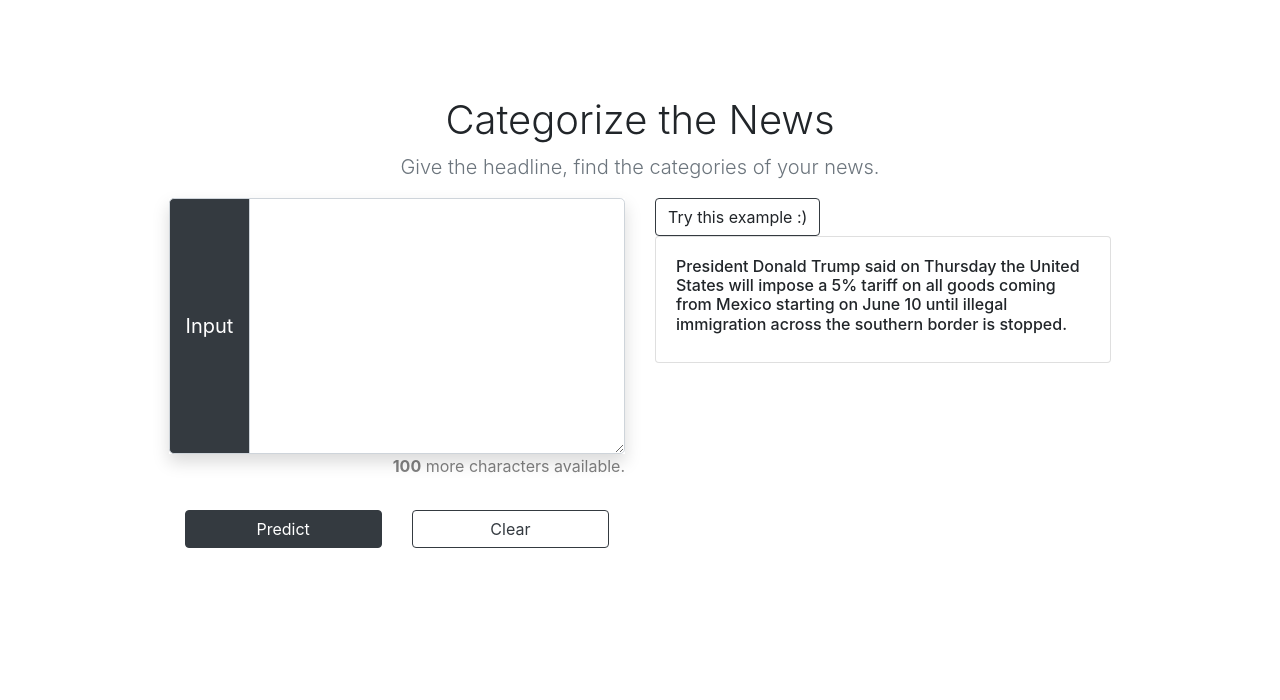
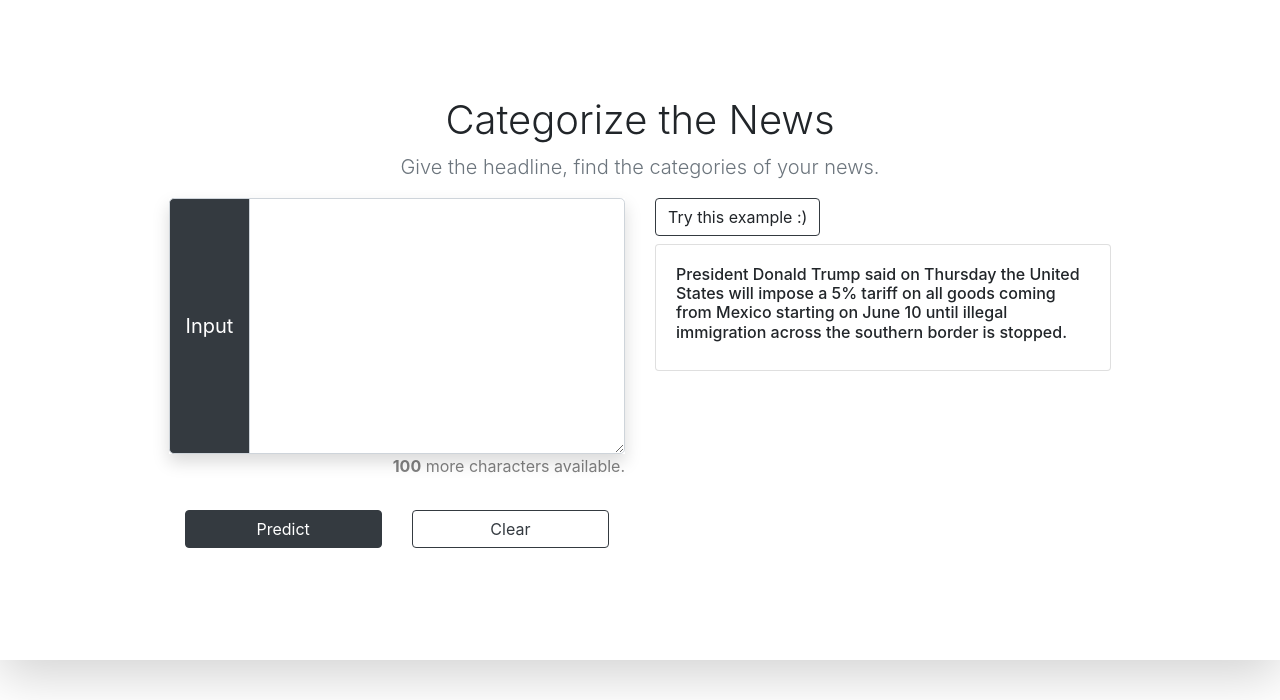
Before and after one commit to FrBernkastel/Explainable-Text-Classifier, a Django app: page /classifier/news/ in a window 1280 px wide. Shown: the part 56-756 px from the top of the page. Run offline with Django 3.2, Linux system fonts and the light colour scheme; some libraries are stand-ins or nearby versions.

Commit message:
refine the task2: complete the version 1.2 for all tasks.

```diff
--- a/textClassifier/static/textClassifier/news.js
+++ b/textClassifier/static/textClassifier/news.js
@@ -106,6 +106,7 @@ function procPieChartsToast(data) {
 function submitText(){
     //3. remove example
   $("#news-example").remove();
+  $("#chart-container").removeClass("d-none");
   if ($("#input_text").val().length == 0) {
   }
 
--- a/textClassifier/templates/classifier/news.html
+++ b/textClassifier/templates/classifier/news.html
@@ -101,10 +101,10 @@
 
         <div class = "col-sm-6">
           <div class="text-left" id = "news-example">
-            <a class="btn btn-outline-dark" role="button" aria-expanded="false" onclick="showExample();">
+            <a class="btn btn-outline-dark mb-sm-2" role="button" aria-expanded="false" onclick="showExample();">
               Try this example :)
             </a>
-            <div class="card card-body" id = "example-text">
+            <div class="card card-body mb-sm-2" id = "example-text">
               <h6>President Donald Trump said on Thursday the United States will impose a 5% tariff on all goods coming from Mexico starting on June 10 until illegal immigration across the southern border is stopped. </h6>
             </div>
           </div>
@@ -128,7 +128,7 @@
                     <span aria-hidden="true">&times;</span>
                   </button>
                 </div>
-                <div class="toast-body" id="chart-container">
+                <div class="toast-body d-none" id="chart-container">
                     <canvas id="myChart" width="1200" height="600"></canvas>
                 </div>
               </div>
```
